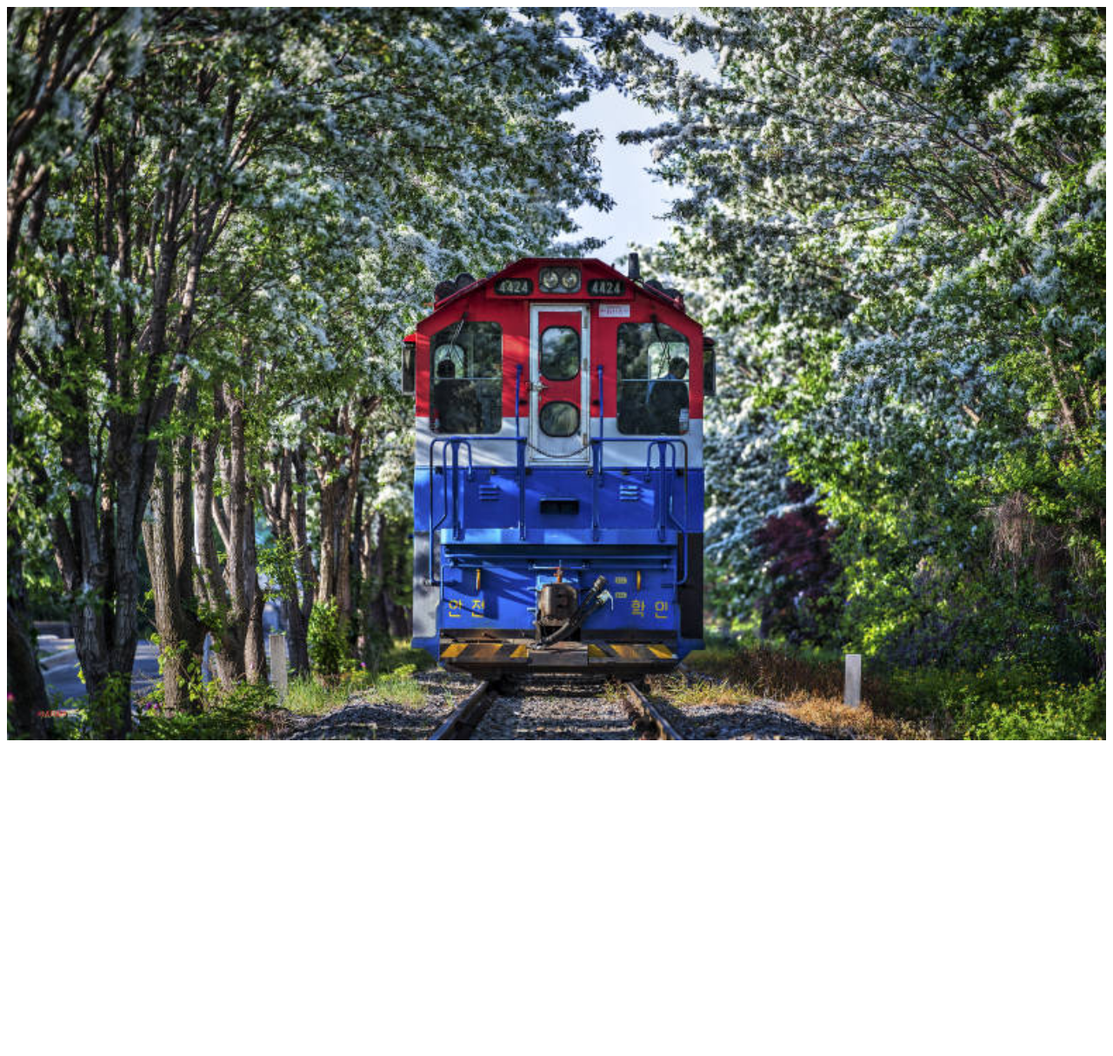
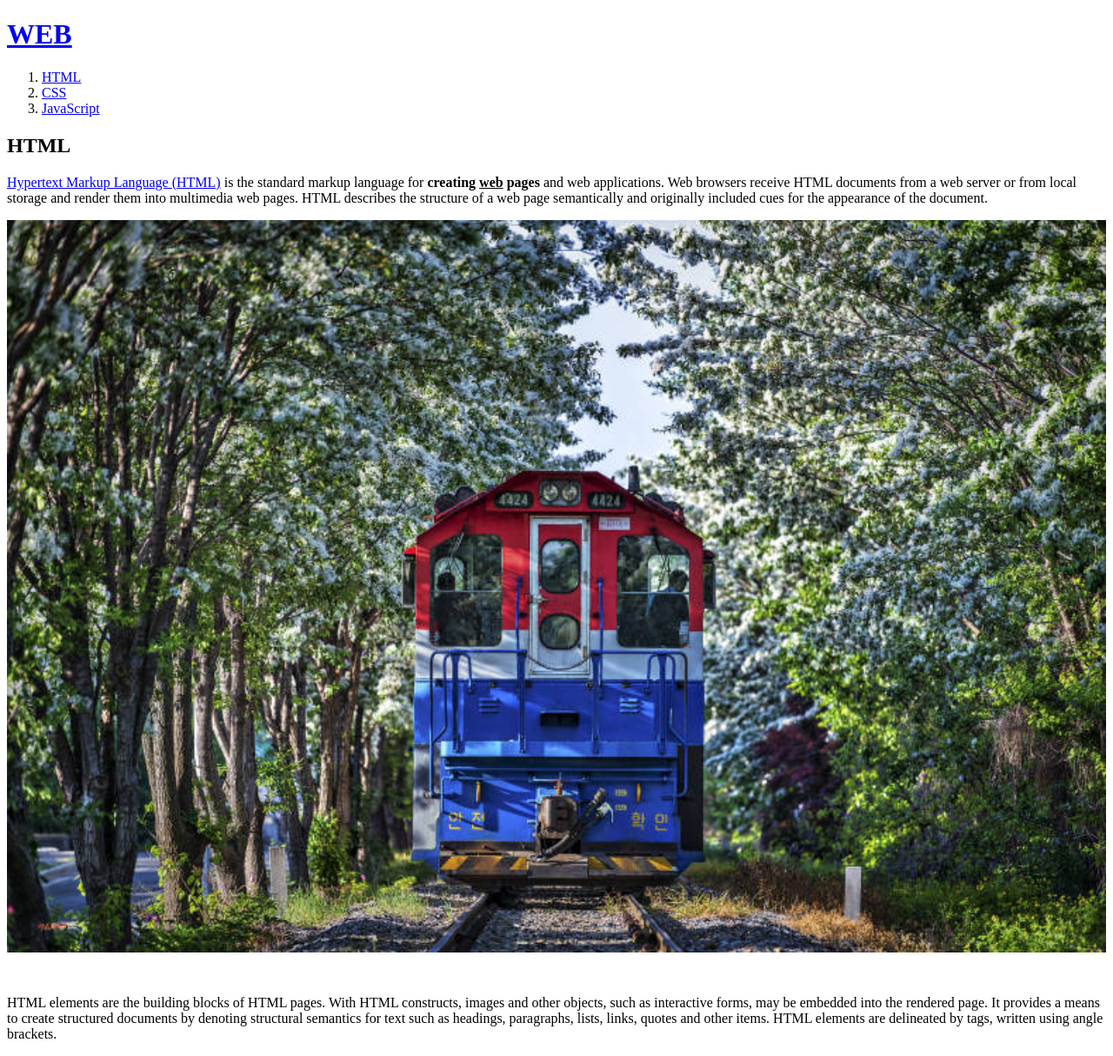
Before and after one commit to chasehun/wdb1, a plain HTML site: page index.html in a window 1280 px wide. Shown: the whole page at 87% size. Before the commit the page ends 863 px from the top, so only its background shows below. Drawn offline with Linux system fonts and the light colour scheme.

Commit message:
Add files via upload

```diff
--- a/index.html
+++ b/index.html
@@ -1,13 +1,26 @@
 <!doctype html>
 <html>
   <head>
-    <title>Welcome</title>
+    <title>WEB1 - html</title>
     <meta charset="utf-8">
   </head>
 
   <body>
+    <h1><a href="index.html">WEB</a></h1>
+    <ol>
+      <li><a href="1.html">HTML</a></li>
+      <li><a href="2.html">CSS</a></li>
+      <li><a href="3.html">JavaScript</a></li>
+    </ol>
+
+    <h2>HTML</h2>
+    <p><a href="https://www.w3.org/TR/html51/" target="_blank" title="html5.12">Hypertext Markup Language (HTML)</a> is the standard markup language for <strong>creating <u>web</u> pages</strong> and web applications.
+    Web browsers receive HTML documents from a web server or from local storage and render them into multimedia web pages.
+    HTML describes the structure of a web page semantically and originally included cues for the appearance of the document.</p>
     <img src="전주.jpg" width="100%">
+    <p style="margin-top:45px;">HTML elements are the building blocks of HTML pages.
+    With HTML constructs, images and other objects, such as interactive forms, may be embedded into the rendered page.
+    It provides a means to create structured documents by denoting structural semantics for text such as headings, paragraphs, lists, links, quotes and other items.
+    HTML elements are delineated by tags, written using angle brackets.</p>
   </body>
-
-
 </html>
```
